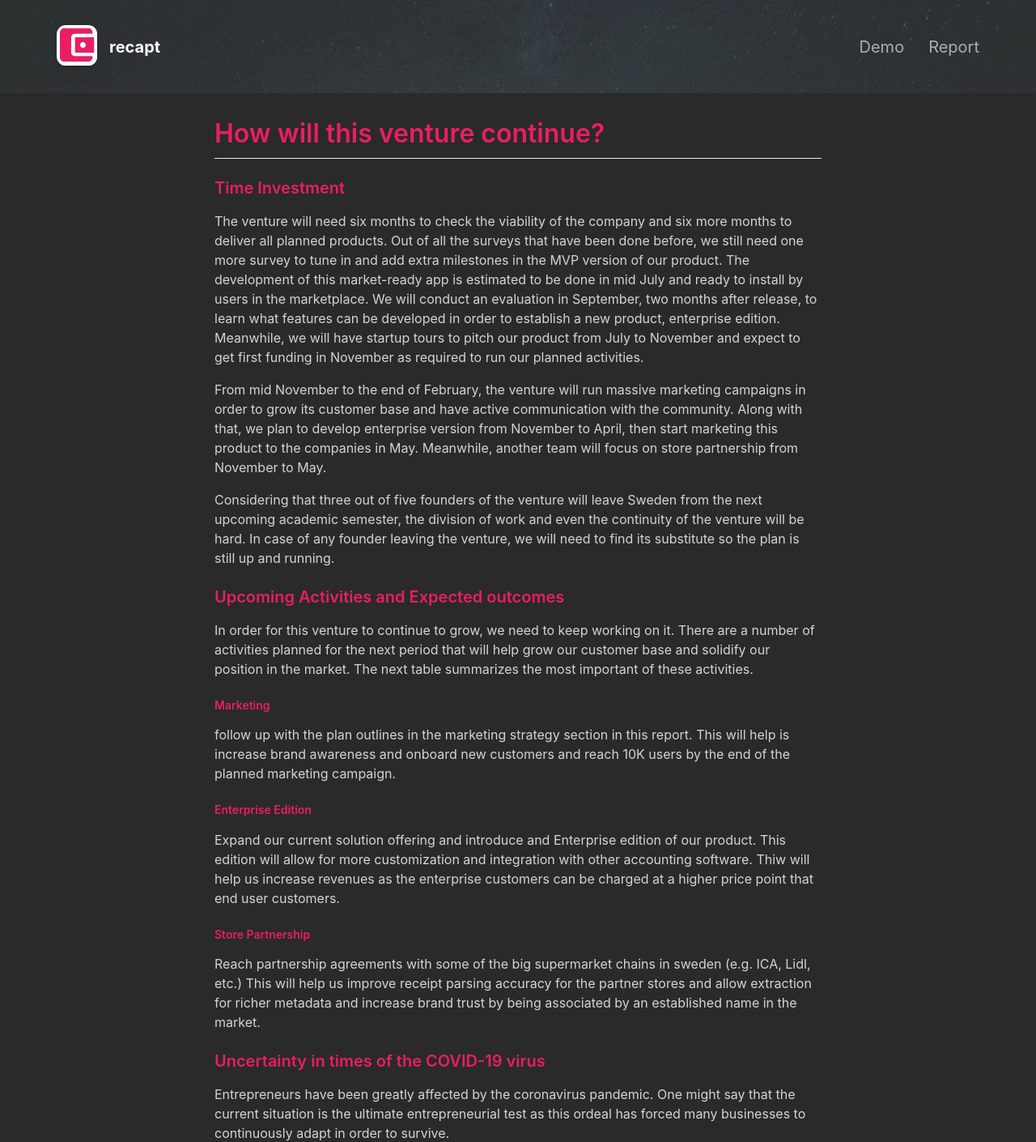
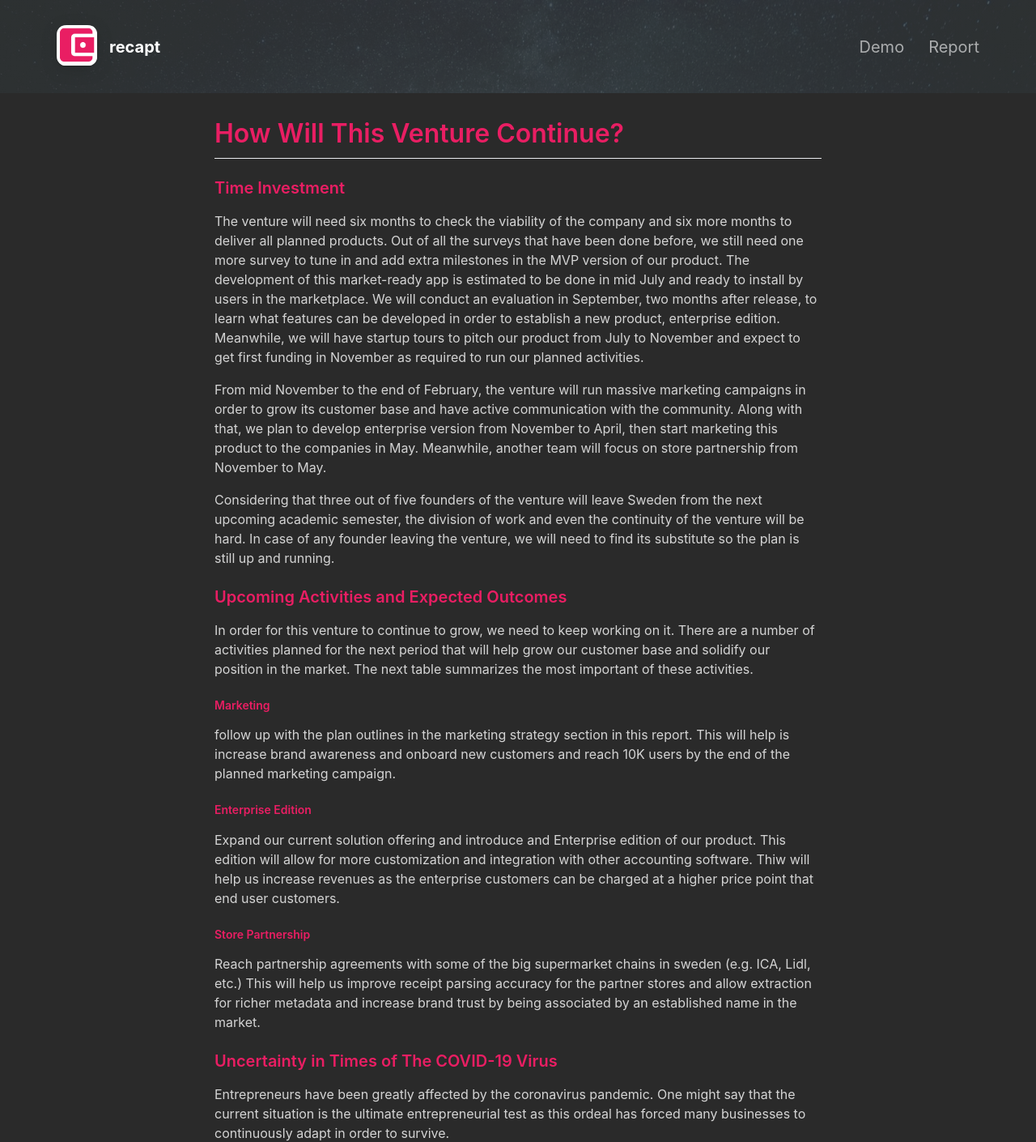
Before and after one commit to recapt-tech/recapt-tech.github.io, a Jekyll site: the page built from _pages/07-how-will-this-venture-continue.md, in a window 1280 px wide. Shown: the top 1410 px of the page at 81% size. Built offline with Jekyll 4.4.1, drawn with Linux system fonts in a browser that asks for light colours; nearby versions of some CDN libraries.

```diff
--- a/_pages/07-how-will-this-venture-continue.md
+++ b/_pages/07-how-will-this-venture-continue.md
@@ -5,7 +5,7 @@ include_in_header: false
 description:  planned activities for the future and required investements.
 fontawesome_icon_name: question
 ---
-# How will this venture continue?
+# How Will This Venture Continue?
 
 ### Time Investment
 
@@ -15,7 +15,7 @@ From mid November to the end of February, the venture will run massive marketing
 
 Considering that three out of five founders of the venture will leave Sweden from the next upcoming academic semester, the division of work and even the continuity of the venture will be hard. In case of any founder leaving the venture, we will need to find its substitute so the plan is still up and running.
 
-### Upcoming Activities and Expected outcomes
+### Upcoming Activities and Expected Outcomes
 
 In order for this venture to continue to grow, we need to keep working on it. There are a number of activities planned for the next period that will help grow our customer base and solidify our position in the market. The next table summarizes the most important of these activities.
 
@@ -31,7 +31,7 @@ Expand our current solution offering and introduce and Enterprise edition of our
 
 Reach partnership agreements with some of the big supermarket chains in sweden (e.g. ICA, Lidl, etc.) This will help us improve receipt parsing accuracy for the partner stores and allow extraction for richer metadata and increase brand trust by being associated by an established name in the market.
 
-### Uncertainty in times of the COVID-19 virus
+### Uncertainty in Times of The COVID-19 Virus
 
 Entrepreneurs have been greatly affected by the coronavirus pandemic. One might say that the current situation is the ultimate entrepreneurial test as this ordeal has forced many businesses to continuously adapt in order to survive.
 
```
